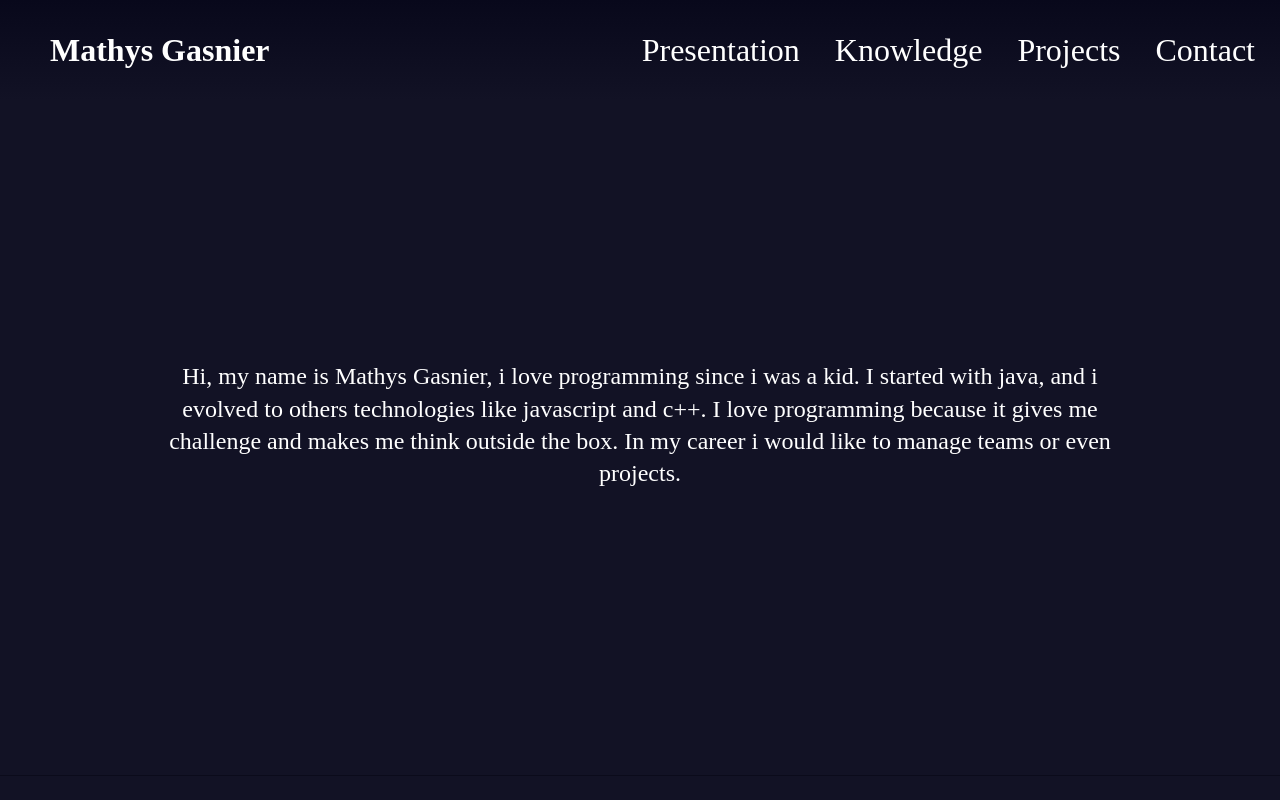
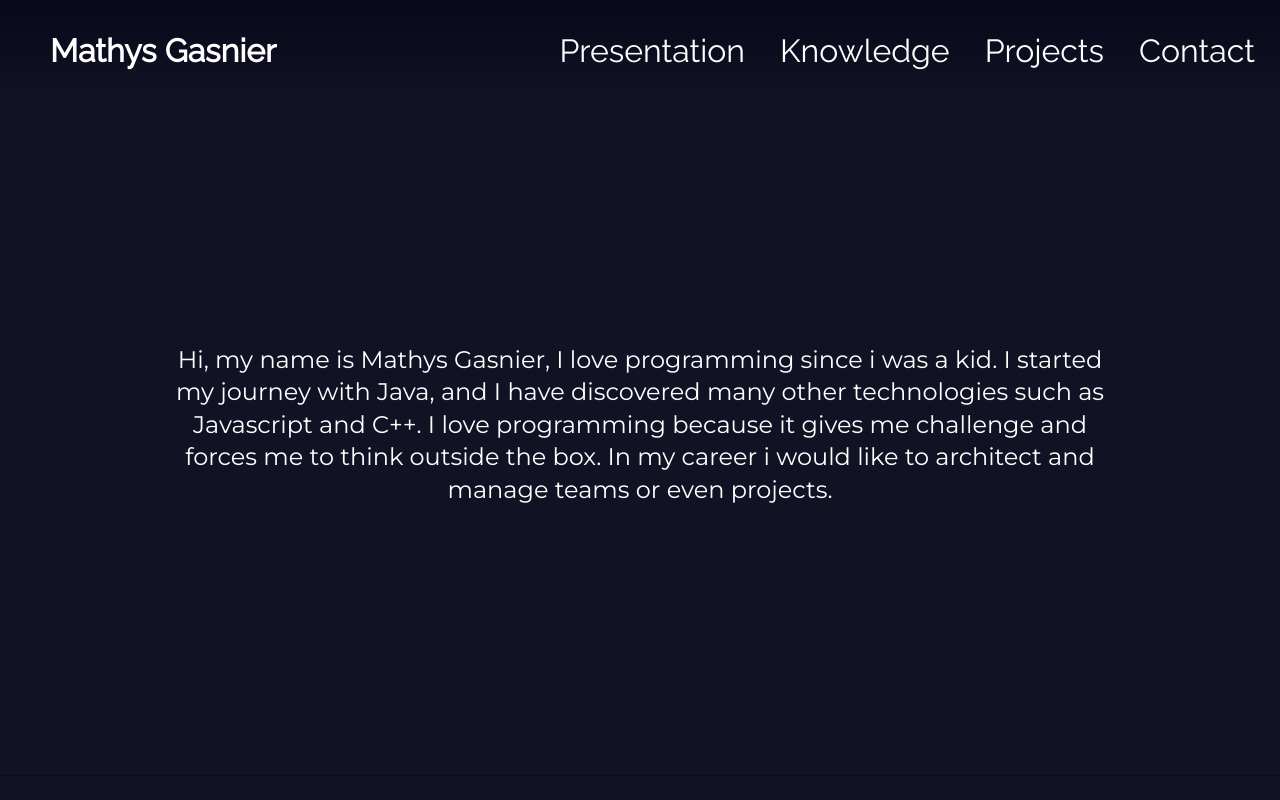
Before and after one commit to mateoox600/Portfolio, a React (Create React App) app: page / in a window 1280 px wide. Shown: the top 800 px of the page. Built offline with nearby package versions, Linux system fonts and the light colour scheme.

Commit message:
Updating font

```diff
--- a/public/index.html
+++ b/public/index.html
@@ -24,6 +24,9 @@
       work correctly both with client-side routing and a non-root public URL.
       Learn how to configure a non-root public URL by running `npm run build`.
     -->
+    <link rel="preconnect" href="https://fonts.googleapis.com">
+    <link rel="preconnect" href="https://fonts.gstatic.com" crossorigin>
+    <link href="https://fonts.googleapis.com/css2?family=Montserrat&family=Raleway&display=swap" rel="stylesheet">
     <title>Mathys Gasnier</title>
   </head>
   <body>
--- a/src/App.tsx
+++ b/src/App.tsx
@@ -28,7 +28,10 @@ function App() {
       <main className='main'>
         <div className='section' id='presentation'>
           <p>
-            Hi, my name is Mathys Gasnier, i love programming since i was a kid. I started with java, and i evolved to others technologies like javascript and c++. I love programming because it gives me challenge and makes me think outside the box. In my career i would like to manage teams or even projects.
+            Hi, my name is Mathys Gasnier, I love programming since i was a kid.
+            I started my journey with Java, and I have discovered many other technologies such as Javascript and C++.
+            I love programming because it gives me challenge and forces me to think outside the box.
+            In my career i would like to architect and manage teams or even projects.
           </p>
         </div>
         <div className='section' id='techno'>
@@ -78,7 +81,7 @@ function App() {
               description='A web page to replace the default browser new tab page. Has an animated background, a configurable search bar and a time display'
               backgroundImage={newtab}
               links={[
-                { link: 'google.com', img: openNew },
+                { link: 'https://newtab.mgasnier.fr', img: openNew },
                 { link: 'https://github.com/mateoox600/NewTab', img: github }
               ]}
             />
--- a/src/header/Header.css
+++ b/src/header/Header.css
@@ -26,6 +26,7 @@
     display: flex;
     justify-content: flex-start;
     align-items: center;
+    font-family: 'Raleway', sans-serif;
 }
 
 .nav {
@@ -40,6 +41,7 @@
     padding: 10px;
     cursor: pointer;
     font-size: 2em;
+    font-family: 'Raleway', sans-serif;
 }
 
 .burger-nav {
@@ -53,6 +55,7 @@
 
 .burger-item {
     display: none;
+    font-family: 'Raleway', sans-serif;
 }
 
 @media (max-width: 700px) {
--- a/src/index.css
+++ b/src/index.css
@@ -4,6 +4,7 @@
   color: white;
   border: 0;
   text-decoration: none;
+  font-family: 'Montserrat', sans-serif;
 }
 
 html, body, #root {
```
